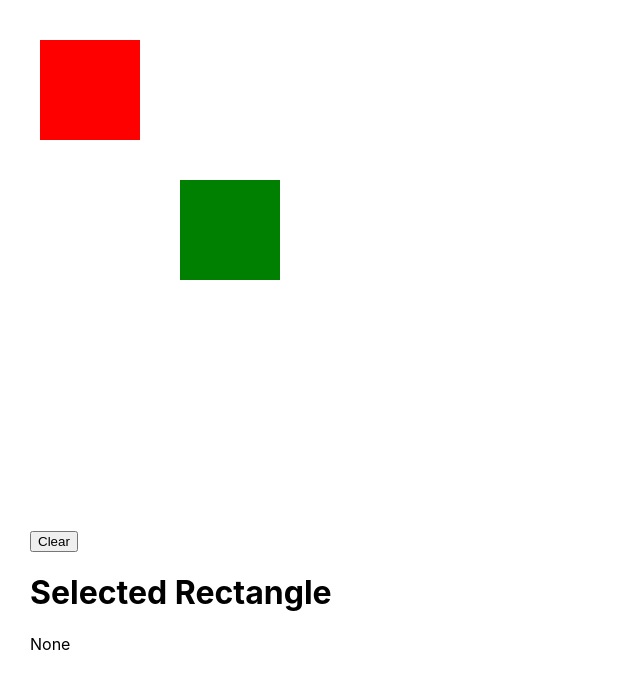
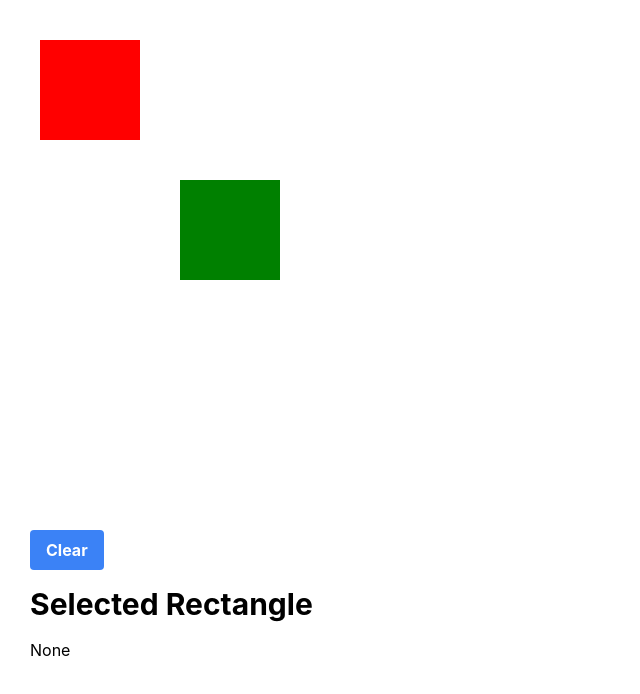
Before and after one commit to thatzacdavis/rectangular-manipulation, a React (Create React App) app: page / in a window 1280 px wide. Shown: the top 694 px of the page, without its empty margins (0-640 px from the left). Built offline with nearby package versions, Linux system fonts and the light colour scheme.

Commit message:
Add basic styling via Tailwind

```diff
--- a/package.json
+++ b/package.json
@@ -38,5 +38,8 @@
       "last 1 firefox version",
       "last 1 safari version"
     ]
+  },
+  "devDependencies": {
+    "tailwindcss": "^3.2.4"
   }
 }
--- a/src/components/EditSection.jsx
+++ b/src/components/EditSection.jsx
@@ -4,16 +4,20 @@
 export const EditSection = ({ selectedId, setSelectedId, rectangles, setRectangles, newColor, setNewColor }) => {
     return (
         <>
-        <button onClick={() => setRectangles([])}>Clear</button><div>
-            <h1>Selected Rectangle</h1>
+            <button className="bg-blue-500 hover:bg-blue-700 text-white font-bold py-2 px-4 rounded" onClick={() => setRectangles([])}>Clear</button>
+            <div className="w-full max-w-md">
+                <h1 className="text-3xl font-bold mb-4 mt-4">Selected Rectangle</h1>
                 {!selectedId
                     ? (<span>None</span>)
                     : (<div key={selectedId}>
-                    <label>ID: </label><span>{selectedId}</span>
-                    <br />
-                    <label>Color: </label>
-                    <input type='text' defaultValue={rectangles.find((r) => r.id === selectedId).fill} onChange={(e) => setNewColor(e.target.value)} />
-                    <button onClick={() => {
+                        <div className="flex items-center justify-start mb-2">
+                        <div>
+                            <label className="block text-gray-500 font-bold md:text-right mb-1 md:mb-0 pr-4" for="inline-full-name">Color: </label>
+                        </div>
+                        <div>
+                            <input className="bg-gray-200 appearance-none border-2 border-gray-200 rounded w-full py-2 px-4 text-gray-700 leading-tight focus:outline-none focus:bg-white focus:border-purple-500" type='text' defaultValue={rectangles.find((r) => r.id === selectedId).fill} onChange={(e) => setNewColor(e.target.value)} />
+                        </div>
+                        <button className="bg-blue-500 hover:bg-blue-700 text-white font-bold py-2 px-4 rounded ml-2" onClick={() => {
                             const newRectangleIndex = rectangles.findIndex((r) => r.id === selectedId)
                             const newRectangle = { ...rectangles[newRectangleIndex], fill: newColor }
                             const newRectangles = rectangles
@@ -21,7 +25,7 @@ export const EditSection = ({ selectedId, setSelectedId, rectangles, setRectangl
                             setRectangles(newRectangles)
                             setSelectedId(null)
                         } }>Change</button>
-                    <br />
+                        </div>
                         <span><i>* Supports hex codes without # and all named colors that <a href="https://htmlcolorcodes.com/color-names/">HTML supports</a>.</i></span>
                     </div>)}
             </div>
--- a/src/index.css
+++ b/src/index.css
@@ -1,3 +1,7 @@
+@tailwind base;
+@tailwind components;
+@tailwind utilities;
+
 body {
   margin: 0;
   font-family: -apple-system, BlinkMacSystemFont, 'Segoe UI', 'Roboto', 'Oxygen',
--- /dev/null
+++ b/tailwind.config.js
@@ -0,0 +1,11 @@
+/** @type {import('tailwindcss').Config} */
+module.exports = {
+  content: [
+    "./src/*.{js,jsx,ts,tsx}",
+    "./src/**/*.{js,jsx,ts,tsx}",
+  ],
+  theme: {
+    extend: {},
+  },
+  plugins: [],
+}
```
Also changed, not shown: src/App.jsx (renamed from src/App.js), 1 other file (tests, documents, lock files or other folders). Lines whose indentation alone changed are shown as unchanged.
